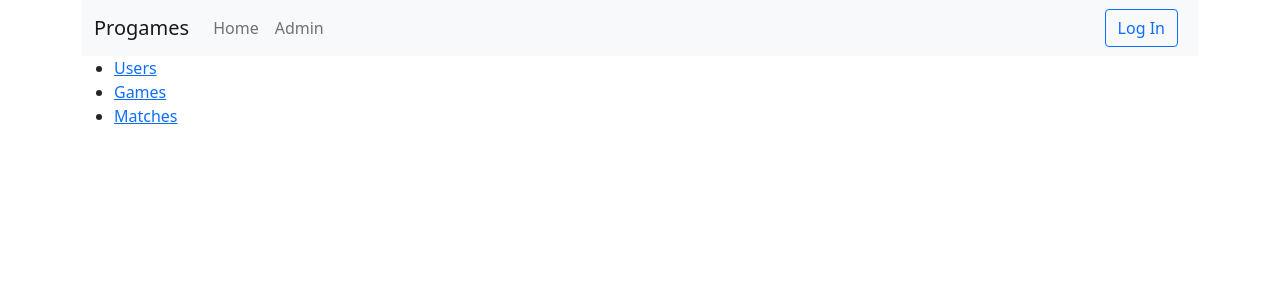
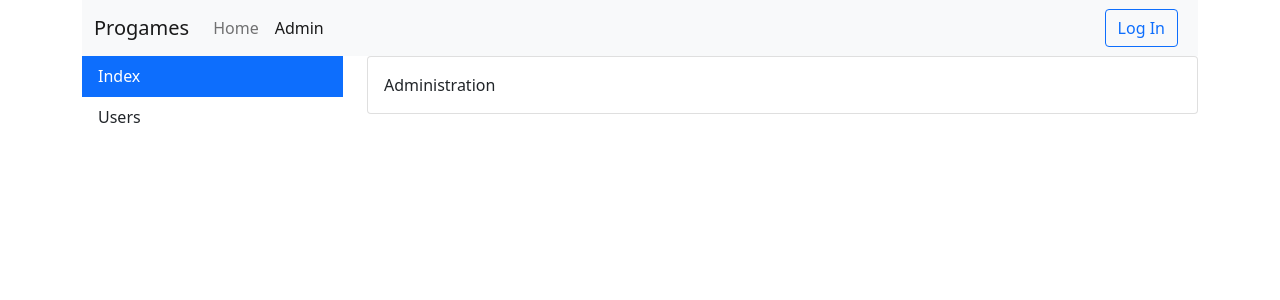
Before and after one commit to ferez96/Progames, a Flask app: page /admin in a window 1280 px wide. Shown: the top 300 px of the page. Run offline with Flask 2, Linux system fonts and the light colour scheme; some libraries are stand-ins or nearby versions.

Commit message:
render active page

```diff
--- a/progames/server/templates/admin/base.html
+++ b/progames/server/templates/admin/base.html
@@ -1,2 +1,34 @@
 {% extends 'base.html' %}
 {% block title %}Admin{% endblock %}
+
+{% set active_page = 'admin' -%}
+{% set admin_menu = [
+(url_for('admin.index'), 'index', 'Index'),
+(url_for('admin.users'), 'users', 'Users'),
+] -%}
+{% set active_menu_item = active_menu_item|default('index') -%}
+
+{% macro render_admin_menu_item(caption, href, active) -%}
+<a class="list-group-item list-group-item-action d-flex justify-content-between align-items-center {% if active %}active{% endif %}" href="{{ href }}">{{ caption }}</a>
+{%- endmacro %}
+
+
+{% block content %}
+<div class="row">
+    <div class="col-3">
+        <div class="list-group list-group-flush">
+            {% for href, id, caption in admin_menu %}
+            {{ render_admin_menu_item(caption, href, id == active_menu_item) }}
+            {% endfor %}
+        </div>
+    </div>
+
+    <div class="col-9">
+        <div class="card">
+            <div class="card-body">
+                {% block admin_content %}{% endblock %}
+            </div>
+        </div>
+    </div>
+</div>
+{% endblock %}
--- a/progames/server/templates/admin/index.html
+++ b/progames/server/templates/admin/index.html
@@ -1,9 +1,3 @@
 {% extends 'admin/base.html' %}
 
-{% block content %}
-<ul>
-    <li><a href="{{ url_for('admin.users') }}">Users</a></li>
-    <li><a href="#">Games</a></li>
-    <li><a href="#">Matches</a></li>
-</ul>
-{% endblock %}
+{% block admin_content %}Administration{% endblock %}
--- a/progames/server/templates/admin/users.html
+++ b/progames/server/templates/admin/users.html
@@ -1,6 +1,7 @@
 {% extends 'admin/base.html' %}
+{% set active_menu_item = 'users' -%}
 
-{% block content %}
+{% block admin_content %}
 <div class="">
     <div>Users</div>
 </div>
--- a/progames/server/templates/base.html
+++ b/progames/server/templates/base.html
@@ -1,3 +1,15 @@
+{% set navigation_bar = [
+(url_for('index'), 'index', 'Home'),
+(url_for('admin.index'), 'admin', 'Admin'),
+] -%}
+{% set active_page = active_page|default('index') -%}
+
+{% macro render_nav_item(caption, href, active) -%}
+<li class="nav-item">
+  <a class="nav-link {% if active %}active{% endif %}" aria-current="page" href="{{ href }}">{{ caption }}</a>
+</li>
+{%- endmacro %}
+
 <!doctype html>
 
 <head>
@@ -24,12 +36,9 @@
       </button>
       <div class="collapse navbar-collapse" id="navbarSupportedContent">
         <ul class="navbar-nav me-auto mb-2 mb-lg-0">
-          <li class="nav-item">
-            <a class="nav-link" aria-current="page" href="{{ url_for('index') }}">Home</a>
-          </li>
-          <li class="nav-item">
-            <a class="nav-link" href="{{ url_for('admin.index') }}">Admin</a>
-          </li>
+          {% for href, id, caption in navigation_bar %}
+          {{ render_nav_item(caption, href, id == active_page) }}
+          {% endfor %}
         </ul>
         <ul class="navbar-nav mb-2 mb-lg-0">
           {% if g.user %}
```
